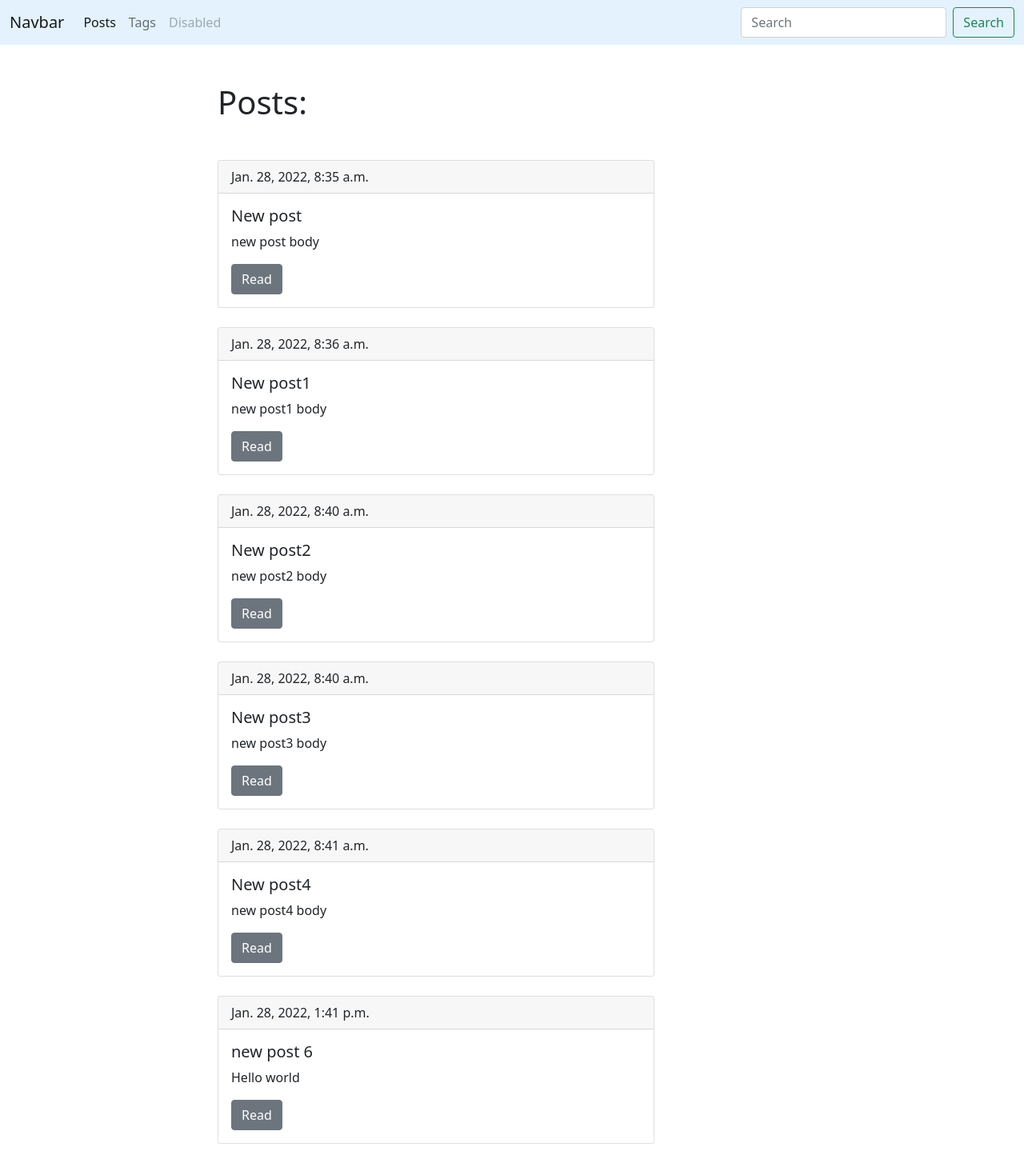
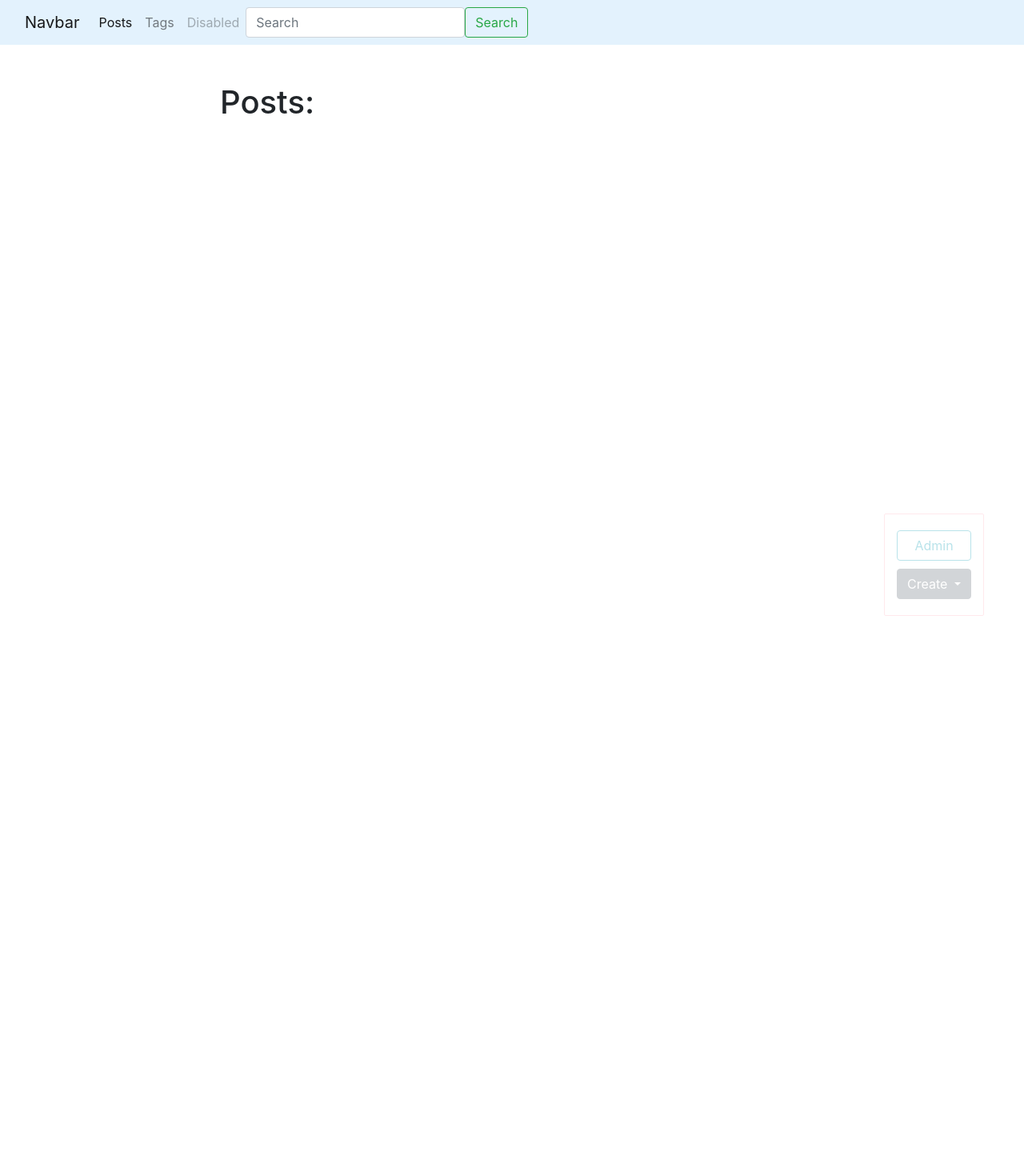
Before and after one commit to AlibekMamytov96/Molchanov, a Django app: page /blog/ in a window 1280 px wide. Shown: the whole page at 80% size. After the commit the page ends 770 px from the top, so only its background shows below. Run offline with Django 4.2, Linux system fonts and the light colour scheme; data comes from the database, SQL or seed files in the repository; some libraries are stand-ins or nearby versions.

Commit message:
create CSS.

```diff
--- a/blog/templates/blog/base_blog.html
+++ b/blog/templates/blog/base_blog.html
@@ -1 +1,17 @@
 {% extends 'base.html' %}
+
+{% block admin-panel %}
+
+	<div class="btn-group">
+		<a class="btn btn-secondary dropdown-toggle" href="#" role="button" id="dropdownMenuLink" data-toggle="dropdown" aria-haspopup="true" aria-expanded="false">
+			Create
+		</a>
+		<div class="dropdown-menu">
+			<a class="dropdown-item" href="{% url 'post_create_url' %}">Post</a>
+			<a class="dropdown-item" href="{% url 'tag_create_url' %}">Tag</a>
+		</div>
+	</div>
+
+	<a href="{{ admin_object.get_update_url }}" class="btn btn-light edit" style="{% if detail %}display: block;{% endif %}">Edit</a>
+	<a href="{{ admin_object.get_delete_url }}" class="btn btn-danger delete" style="{% if detail %}display: block;{% endif %}">Delete</a>
+{% endblock %}
--- a/blog/utils.py
+++ b/blog/utils.py
@@ -10,7 +10,7 @@ class ObjectDetailMixin:
     def get(self, request, slug):
         obj = get_object_or_404(self.model, slug__iexact=slug)
         return render(request, self.template,
-                      context={self.model.__name__.lower(): obj}
+                      context={self.model.__name__.lower(): obj, 'admin_object': obj, 'detail': True}
                       )
 
 
@@ -42,7 +42,7 @@ class ObjectUpdateMixin:
         return render(request, self.template, context={'form': bound_form, self.model.__name__.lower(): obj})
 
     def post(self, request, slug):
-        obj = self.model.objects.get(slug__iexact=slug)
+        obj= self.model.objects.get(slug__iexact=slug)
         bound_form = self.model_form(request.POST, instance=obj)
 
         if bound_form.is_valid():
--- a/blog/views.py
+++ b/blog/views.py
@@ -1,18 +1,46 @@
+from django.http import HttpResponse
+from django.shortcuts import (render, get_object_or_404, redirect)
+from django.urls import reverse
 from django.views.generic import View
-from django.shortcuts import render, get_object_or_404, redirect
-from django.shortcuts import render
-from django.urls import reverse
+from django.contrib.auth.mixins import LoginRequiredMixin
+from django.core.paginator import Paginator
+from django.db.models import Q
 
-
-# Create your views here.
-from .models import *
-from .utils import *
-from .forms import *
+from .forms import TagForm, PostForm
+from .models import Post, Tag
+from .utils import ObjectDetailMixin, ObjectCreateMixin, ObjectUpdateMixin, ObjectDeleteMixin
 
 
 def posts_list(request):
-    posts = Post.objects.all()
-    return render(request, 'blog/index.html', context={'posts': posts})
+    search_query = request.GET.get('search', '')
+    if search_query:
+        posts = Post.objects.filter(Q(title__icontains=search_query) | Q(body__icontains=search_query))
+    else:
+        posts = Post.objects.all()
+
+    paginator = Paginator(posts, 4)
+
+    page_number = request.GET.get('page', 1)
+    page = paginator.get_page(page_number)
+
+    is_paginated = page.has_other_pages()
+    if page.has_previous():
+        prev_url = f'?page={page.previous_page_number()}'
+    else:
+        prev_url = ''
+
+    if page.has_next():
+        next_url = f'?page={page.next_page_number()}'
+    else:
+        next_url = ''
+
+    context = {
+        'page_object': page,
+        'is_paginated': is_paginated,
+        'next_url': next_url,
+        'prev_url': prev_url
+    }
+    return render(request, 'blog/index.html', context=context)
 
 
 class PostDetail(ObjectDetailMixin, View):
@@ -20,24 +48,24 @@ class PostDetail(ObjectDetailMixin, View):
     template = 'blog/post_detail.html'
 
 
-class PostCreate(ObjectCreateMixin, View):
+class PostCreate(LoginRequiredMixin, ObjectCreateMixin, View):
     model_form = PostForm
-    template = 'blog/post_create_form.html'
-    # raise_exception = True
-
-
-class PostUpdate(ObjectUpdateMixin, View):
-    model = Post
-    model_form = PostForm
-    template = 'blog/post_update_form.html'
+    template = 'blog/post_create.html'
     raise_exception = True
 
 
-class PostDelete(ObjectDeleteMixin, View):
+class PostUpdate(LoginRequiredMixin, ObjectUpdateMixin, View):
     model = Post
-    template = 'blog/post_delete_form.html'
+    model_form = PostForm
+    template = 'blog/post_update.html'
+    raise_exception = True
+
+
+class PostDelete(LoginRequiredMixin, ObjectDeleteMixin, View):
+    model = Post
+    template = 'blog/post_delete.html'
     redirect_url = 'posts_list_url'
-    # raise_exception = True
+    raise_exception = True
 
 
 class TagDetail(ObjectDetailMixin, View):
@@ -45,24 +73,24 @@ class TagDetail(ObjectDetailMixin, View):
     template = 'blog/tag_detail.html'
 
 
-class TagCreate(ObjectCreateMixin, View):
+class TagCreate(LoginRequiredMixin, ObjectCreateMixin, View):
     model_form = TagForm
-    template = 'blog/tag_create_form.html'
-    # raise_exception = True
+    template = 'blog/tag_create.html'
+    raise_exception = True
 
 
-class TagUpdate(ObjectUpdateMixin, View):
+class TagUpdate(LoginRequiredMixin, ObjectUpdateMixin, View):
     model = Tag
     model_form = TagForm
-    template = 'blog/tag_update_form.html'
-    # raise_exception = True
+    template = 'blog/tag_update.html'
+    raise_exception = True
 
 
-class TagDelete(ObjectDeleteMixin, View):
+class TagDelete(LoginRequiredMixin, ObjectDeleteMixin, View):
     model = Tag
-    template = 'blog/tag_delete_form.html'
+    template = 'blog/tag_delete.html'
     redirect_url = 'tags_list_url'
-    # raise_exception = True
+    raise_exception = True
 
 
 def tags_list(request):
--- a/blogengine/settings.py
+++ b/blogengine/settings.py
@@ -122,6 +122,11 @@ USE_TZ = True
 
 STATIC_URL = 'static/'
 
+STATICFILES_DIRS = [
+    os.path.join(BASE_DIR, 'static'),
+]
+
+
 # Default primary key field type
 # https://docs.djangoproject.com/en/4.0/ref/settings/#default-auto-field
 
--- /dev/null
+++ b/static/css/styles.css
@@ -0,0 +1,22 @@
+.admin-panel {
+    border: 1px solid lightpink;
+    border-radius: 2px;
+    position: fixed;
+    right: 50px;
+    bottom: 30px;
+    opacity: 0.3;
+    padding: 15px;
+}
+
+.admin-panel:hover {
+    opacity: 1;
+}
+
+.admin-panel a {
+    display: block;
+    margin: 5px 0;
+}
+
+a.edit, a.delete {
+    display: none;
+}
--- a/templates/base.html
+++ b/templates/base.html
@@ -1,8 +1,14 @@
+{% load static %}
 <!DOCTYPE html>
 <html lang="en">
 <head>
     <meta charset="UTF-8">
-    <link href="https://cdn.jsdelivr.net/npm/bootstrap@5.1.3/dist/css/bootstrap.min.css" rel="stylesheet" integrity="sha384-1BmE4kWBq78iYhFldvKuhfTAU6auU8tT94WrHftjDbrCEXSU1oBoqyl2QvZ6jIW3" crossorigin="anonymous">
+	<script src="https://code.jquery.com/jquery-3.5.1.slim.min.js" integrity="sha384-DfXdz2htPH0lsSSs5nCTpuj/zy4C+OGpamoFVy38MVBnE+IbbVYUew+OrCXaRkfj" crossorigin="anonymous"></script>
+	<script src="https://cdn.jsdelivr.net/npm/popper.js@1.16.1/dist/umd/popper.min.js" integrity="sha384-9/reFTGAW83EW2RDu2S0VKaIzap3H66lZH81PoYlFhbGU+6BZp6G7niu735Sk7lN" crossorigin="anonymous"></script>
+	<script src="https://stackpath.bootstrapcdn.com/bootstrap/4.5.2/js/bootstrap.min.js" integrity="sha384-B4gt1jrGC7Jh4AgTPSdUtOBvfO8shuf57BaghqFfPlYxofvL8/KUEfYiJOMMV+rV" crossorigin="anonymous"></script>
+
+	<link rel="stylesheet" href="https://stackpath.bootstrapcdn.com/bootstrap/4.5.2/css/bootstrap.min.css" integrity="sha384-JcKb8q3iqJ61gNV9KGb8thSsNjpSL0n8PARn9HuZOnIxN0hoP+VmmDGMN5t9UJ0Z" crossorigin="anonymous">
+	<link rel="stylesheet" href="{% static 'css/styles.css' %}">
     <title>
         {% block title %}
             Blog engine
@@ -44,6 +50,10 @@
     </div>
 </div>
 </div>
+<div class="admin-panel align-items-center">
+			<a href="/admin" class="btn btn-outline-info">Admin</a>
+			{% block admin-panel %}{% endblock %}
+		</div>
 
 </body>
 </html>
```
